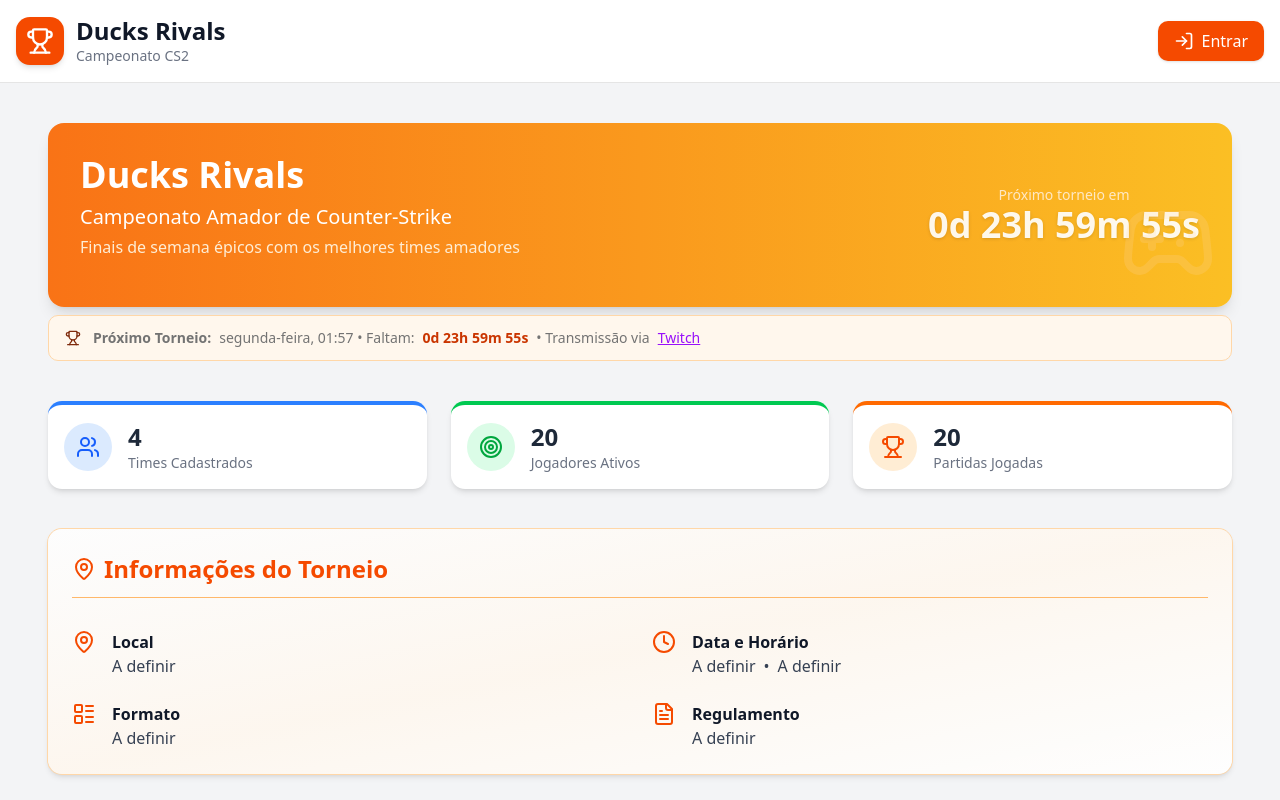
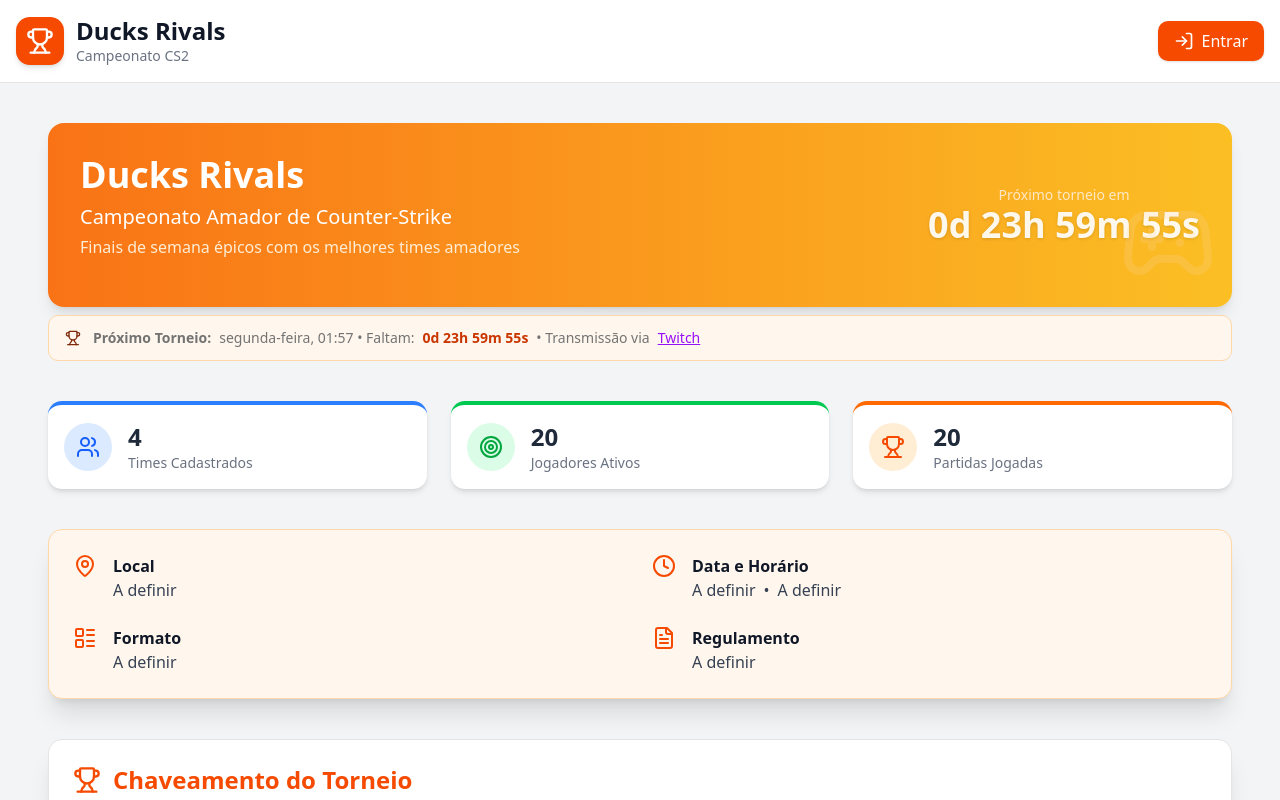
Before and after one commit to deploy-easypanel/rivals_web, a Next.js app: page / in a window 1280 px wide. Shown: the top 800 px of the page. Built offline with nearby package versions, Linux system fonts and the light colour scheme.

Commit message:
feat: refactor TorneioInfo component layout and styling for improved readability

```diff
--- a/src/components/TorneioInfo.tsx
+++ b/src/components/TorneioInfo.tsx
@@ -30,35 +30,16 @@ export default function TorneioInfo() {
   }, []);
 
   return (
-    <section className="relative rounded-xl shadow-md w-full overflow-hidden ring-1 ring-orange-200">
-      <div className="absolute inset-0 z-0">
-        {/* <Image
-          src="/bg-cs.jpg"
-          alt="Fundo CS2"
-          fill
-          className="object-cover opacity-20"
-        /> */}
-        <div className="absolute inset-0 bg-gradient-to-br from-white/80 via-orange-50/80 to-white/90" />
-      </div>
-
-      <div className="relative z-10 p-6 space-y-8">
-        <div className="flex items-center justify-between border-b border-orange-300 pb-3">
-          <h3 className="text-2xl font-bold text-orange-600 flex items-center gap-2">
-            <MapPin className="w-6 h-6" />
-            Informações do Torneio
-          </h3>
-        </div>
-
+    <section className="bg-orange-50 text-orange-900 border border-orange-200 rounded-xl shadow-xl p-6 overflow-x-auto">
+      <div className="space-y-8">
         <div className="grid grid-cols-1 sm:grid-cols-2 gap-6 text-gray-800">
           <InfoItem icon={<MapPin />} label="Local">
             {data.local || 'A definir'}
           </InfoItem>
           <InfoItem icon={<Clock />} label="Data e Horário">
-            <div className="flex flex-col sm:flex-row gap-2">
-              {data.data || 'A definir'}
-              <span>•</span>
-              {data.horario || 'A definir'}
-            </div>
+            {data.data || 'A definir'}
+            <span>•</span>
+            {data.horario || 'A definir'}
           </InfoItem>
           <InfoItem icon={<LayoutList />} label="Formato">
             {data.formato || 'A definir'}
@@ -97,7 +78,7 @@ function InfoItem({
       <div className="flex-shrink-0 text-orange-600">{icon}</div>
       <div>
         <h4 className="font-semibold text-gray-900">{label}</h4>
-        <p className="text-gray-700">{children}</p>
+        <p className="flex gap-2 text-gray-700">{children}</p>
       </div>
     </div>
   );
```
